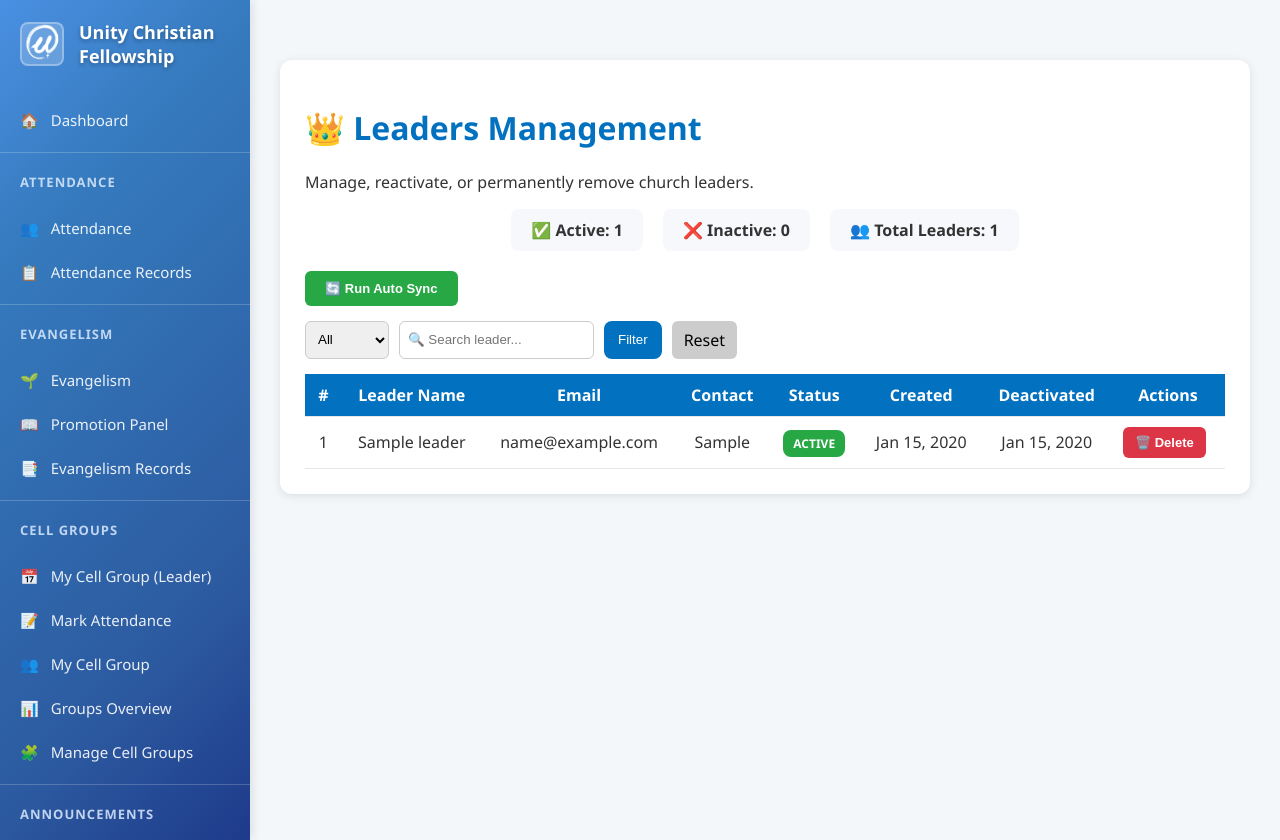
After one commit to VienCode/church-management-system, a PHP site: page /leaders_management.php in a window 1280 px wide. The commit adds this page. Run offline with PHP 8.4, Linux system fonts and the light colour scheme; the visitor is signed in with stand-in values (Sample User, id 1); tables that the repository leaves empty or names only in its code hold one stand-in row (values such as "Sample post").

Commit message:
cell group page tweaks

```diff
--- a/includes/sidebar.php
+++ b/includes/sidebar.php
@@ -81,6 +81,7 @@
         <li class="nav-section">🧩 System</li>
         <li><a href="logs.php" class="<?= basename($_SERVER['PHP_SELF']) == 'logs.php' ? 'active' : '' ?>"><span>🗂️</span> Activity Logs</a></li>
         <li><a href="admin_dashboard.php" class="<?= basename($_SERVER['PHP_SELF']) == 'admin_dashboard.php' ? 'active' : '' ?>"><span>⚙️</span> Manage Users</a></li>
+        <li><a href="leaders_management.php" class="<?= basename($_SERVER['PHP_SELF']) == 'leaders_management.php' ? 'active' : '' ?>"><span>👑</span> Leaders Management</a></li>
         <li><a href="unassigned_members.php" class="<?= basename($_SERVER['PHP_SELF']) == 'unassigned_members.php' ? 'active' : '' ?>"><span>📜</span> Unassigned Members</a></li>
         <?php endif; ?>
 
--- /dev/null
+++ b/leaders_management.php
@@ -0,0 +1,247 @@
+<?php
+include 'database.php';
+include 'auth_check.php';
+restrict_to_roles([ROLE_ADMIN]); // Only admins can access
+
+$msg = $_GET['msg'] ?? null;
+
+// ✅ Handle Auto Sync Trigger
+if (isset($_GET['sync']) && $_GET['sync'] === 'true') {
+    $fixed = 0;
+
+    // 1️⃣ Find all users who are leaders but not in leaders table
+    $missing_leaders = $mysqli->query("
+        SELECT id, firstname, lastname, email, contact
+        FROM users
+        WHERE role_id = 2
+        AND email NOT IN (SELECT email FROM leaders)
+    ");
+
+    while ($u = $missing_leaders->fetch_assoc()) {
+        $fullname = trim($u['firstname'] . ' ' . $u['lastname']);
+        $email = $u['email'];
+        $contact = $u['contact'];
+
+        // Add missing leader
+        $insert = $mysqli->prepare("
+            INSERT INTO leaders (leader_name, contact, email, status, created_at)
+            VALUES (?, ?, ?, 'active', NOW())
+        ");
+        $insert->bind_param("sss", $fullname, $contact, $email);
+        $insert->execute();
+        $leader_id = $insert->insert_id;
+        $insert->close();
+
+        // Create their cell group if missing
+        $group_name = $fullname . "'s Cell Group";
+        $mysqli->query("
+            INSERT INTO cell_groups (group_name, leader_id, status)
+            VALUES ('$group_name', $leader_id, 'active')
+        ");
+        $fixed++;
+    }
+
+    // 2️⃣ Reactivate leaders whose user role is leader but marked inactive
+    $reactivate = $mysqli->query("
+        UPDATE leaders l
+        JOIN users u ON l.email = u.email
+        SET l.status = 'active', l.deactivated_at = NULL
+        WHERE u.role_id = 2 AND l.status = 'inactive'
+    ");
+    $fixed += $mysqli->affected_rows;
+
+    // 3️⃣ Deactivate leaders whose user role is NOT leader
+    $deactivate = $mysqli->query("
+        UPDATE leaders l
+        JOIN users u ON l.email = u.email
+        SET l.status = 'inactive', l.deactivated_at = NOW()
+        WHERE u.role_id != 2 AND l.status = 'active'
+    ");
+    $fixed += $mysqli->affected_rows;
+
+    header("Location: leaders_management.php?msg=🔄 Auto Sync completed successfully. $fixed records checked and fixed.");
+    exit();
+}
+
+// ✅ Handle permanent deletion
+if ($_SERVER["REQUEST_METHOD"] === "POST" && isset($_POST["delete_leader"])) {
+    $leader_id = intval($_POST["delete_leader"]);
+    $mysqli->query("DELETE FROM leaders WHERE leader_id = $leader_id");
+    $mysqli->query("DELETE FROM cell_groups WHERE leader_id = $leader_id");
+    header("Location: leaders_management.php?msg=🗑️ Leader and their group permanently deleted.");
+    exit;
+}
+
+// ✅ Fetch filters
+$filter = $_GET['status'] ?? 'all';
+$search = $_GET['search'] ?? '';
+
+// ✅ Build query
+$where = "1";
+$params = [];
+$types = "";
+
+if ($filter !== 'all') {
+    $where .= " AND status = ?";
+    $params[] = $filter;
+    $types .= "s";
+}
+if (!empty($search)) {
+    $where .= " AND (leader_name LIKE ? OR email LIKE ?)";
+    $like = "%$search%";
+    $params[] = $like;
+    $params[] = $like;
+    $types .= "ss";
+}
+
+$sql = "SELECT leader_id, leader_name, contact, email, status, created_at, deactivated_at
+        FROM leaders WHERE $where ORDER BY status ASC, leader_name ASC";
+
+$stmt = $mysqli->prepare($sql);
+if (!empty($params)) $stmt->bind_param($types, ...$params);
+$stmt->execute();
+$leaders = $stmt->get_result();
+$stmt->close();
+
+// ✅ Get summary counts
+$total = $mysqli->query("SELECT COUNT(*) AS c FROM leaders")->fetch_assoc()['c'];
+$active = $mysqli->query("SELECT COUNT(*) AS c FROM leaders WHERE status = 'active'")->fetch_assoc()['c'];
+$inactive = $mysqli->query("SELECT COUNT(*) AS c FROM leaders WHERE status = 'inactive'")->fetch_assoc()['c'];
+?>
+
+<!DOCTYPE html>
+<html lang="en">
+<head>
+<meta charset="UTF-8">
+<title>👑 Leaders Management | UCF</title>
+<link rel="stylesheet" href="styles_system.css">
+<style>
+.leader-container {
+    background: #fff;
+    padding: 25px;
+    border-radius: 12px;
+    box-shadow: 0 2px 10px rgba(0,0,0,0.1);
+    max-width: 1150px;
+    margin: 30px auto;
+}
+h1 { color: #0271c0; }
+.filters {
+    display: flex; gap: 10px; flex-wrap: wrap; margin-bottom: 15px;
+}
+.filters input, .filters select {
+    padding: 8px; border: 1px solid #ccc; border-radius: 6px;
+}
+.filters button {
+    background: #0271c0; color: white; border: none; padding: 8px 14px; border-radius: 8px; cursor: pointer;
+}
+.filters button:hover { background: #02589b; }
+.status-badge {
+    padding: 5px 10px; border-radius: 8px; color: #fff; font-weight: bold;
+}
+.status-active { background: #28a745; }
+.status-inactive { background: #dc3545; }
+.summary { display: flex; justify-content: center; gap: 20px; margin-bottom: 20px; }
+.summary div {
+    background: #f6f8fb; padding: 10px 20px; border-radius: 8px; font-weight: 600;
+}
+button.action-btn { padding: 8px 12px; border: none; border-radius: 6px; cursor: pointer; font-weight: 600; }
+.action-reactivate { background: #28a745; color: white; }
+.action-delete { background: #dc3545; color: white; }
+.action-reactivate:hover { background: #218838; }
+.action-delete:hover { background: #c82333; }
+.success { background:#e6ffed; color:#256029; padding:12px; border-radius:8px; margin-bottom:15px; font-weight:600; }
+table { width:100%; border-collapse:collapse; margin-top:15px; }
+th, td { padding:10px 12px; border-bottom:1px solid #e6e6e6; text-align:center; }
+th { background:#0271c0; color:white; }
+</style>
+</head>
+
+<body>
+<div class="main-layout">
+    <?php include __DIR__ . '/includes/sidebar.php'; ?>
+    <div class="content-area">
+        <div class="leader-container">
+            <h1>👑 Leaders Management</h1>
+            <p>Manage, reactivate, or permanently remove church leaders.</p>
+
+            <?php if ($msg): ?>
+                <div class="success"><?= htmlspecialchars($msg) ?></div>
+            <?php endif; ?>
+
+            <!-- Summary -->
+            <div class="summary">
+                <div>✅ Active: <?= $active ?></div>
+                <div>❌ Inactive: <?= $inactive ?></div>
+                <div>👥 Total Leaders: <?= $total ?></div>
+            </div>
+
+            <!-- Auto Sync -->
+            <form method="GET" style="text-align:right; margin-bottom:15px;">
+                <input type="hidden" name="sync" value="true">
+                <button type="submit" class="action-btn action-reactivate" style="padding:10px 20px;">🔄 Run Auto Sync</button>
+            </form>
+
+            <!-- Filters -->
+            <form method="GET" class="filters">
+                <select name="status">
+                    <option value="all" <?= $filter=='all'?'selected':'' ?>>All</option>
+                    <option value="active" <?= $filter=='active'?'selected':'' ?>>Active</option>
+                    <option value="inactive" <?= $filter=='inactive'?'selected':'' ?>>Inactive</option>
+                </select>
+                <input type="text" name="search" value="<?= htmlspecialchars($search) ?>" placeholder="🔍 Search leader...">
+                <button type="submit">Filter</button>
+                <a href="leaders_management.php" style="background:#ccc;padding:8px 12px;border-radius:6px;text-decoration:none;color:black;">Reset</a>
+            </form>
+
+            <!-- Table -->
+            <table>
+                <thead>
+                    <tr>
+                        <th>#</th>
+                        <th>Leader Name</th>
+                        <th>Email</th>
+                        <th>Contact</th>
+                        <th>Status</th>
+                        <th>Created</th>
+                        <th>Deactivated</th>
+                        <th>Actions</th>
+                    </tr>
+                </thead>
+                <tbody>
+                    <?php if ($leaders->num_rows === 0): ?>
+                        <tr><td colspan="8">No leaders found.</td></tr>
+                    <?php else: $i=1; while ($l = $leaders->fetch_assoc()): ?>
+                        <tr>
+                            <td><?= $i++ ?></td>
+                            <td><?= htmlspecialchars($l['leader_name']) ?></td>
+                            <td><?= htmlspecialchars($l['email']) ?></td>
+                            <td><?= htmlspecialchars($l['contact'] ?? '-') ?></td>
+                            <td>
+                                <span class="status-badge <?= $l['status'] == 'active' ? 'status-active' : 'status-inactive' ?>">
+                                    <?= ucfirst($l['status']) ?>
+                                </span>
+                            </td>
+                            <td><?= date('M j, Y', strtotime($l['created_at'])) ?></td>
+                            <td><?= $l['deactivated_at'] ? date('M j, Y', strtotime($l['deactivated_at'])) : '-' ?></td>
+                            <td>
+                                <?php if ($l['status'] == 'inactive'): ?>
+                                    <form method="POST" action="reactivate_leader.php" style="display:inline;">
+                                        <input type="hidden" name="leader_id" value="<?= $l['leader_id'] ?>">
+                                        <button type="submit" class="action-btn action-reactivate" onclick="return confirm('Reactivate this leader?')">🔁 Reactivate</button>
+                                    </form>
+                                <?php endif; ?>
+
+                                <form method="POST" action="leaders_management.php" style="display:inline;">
+                                    <input type="hidden" name="delete_leader" value="<?= $l['leader_id'] ?>">
+                                    <button type="submit" class="action-btn action-delete" onclick="return confirm('Permanently delete this leader and their cell group?')">🗑️ Delete</button>
+                                </form>
+                            </td>
+                        </tr>
+                    <?php endwhile; endif; ?>
+                </tbody>
+            </table>
+        </div>
+    </div>
+</div>
+</body>
+</html>
```
Also changed, not shown: assign_leader.php (+28 -39 lines), cell_group_leader.php (+64 -186 lines), demote_leader.php (+19 -38 lines), reactivate_leader.php (added, +76 -0 lines).
